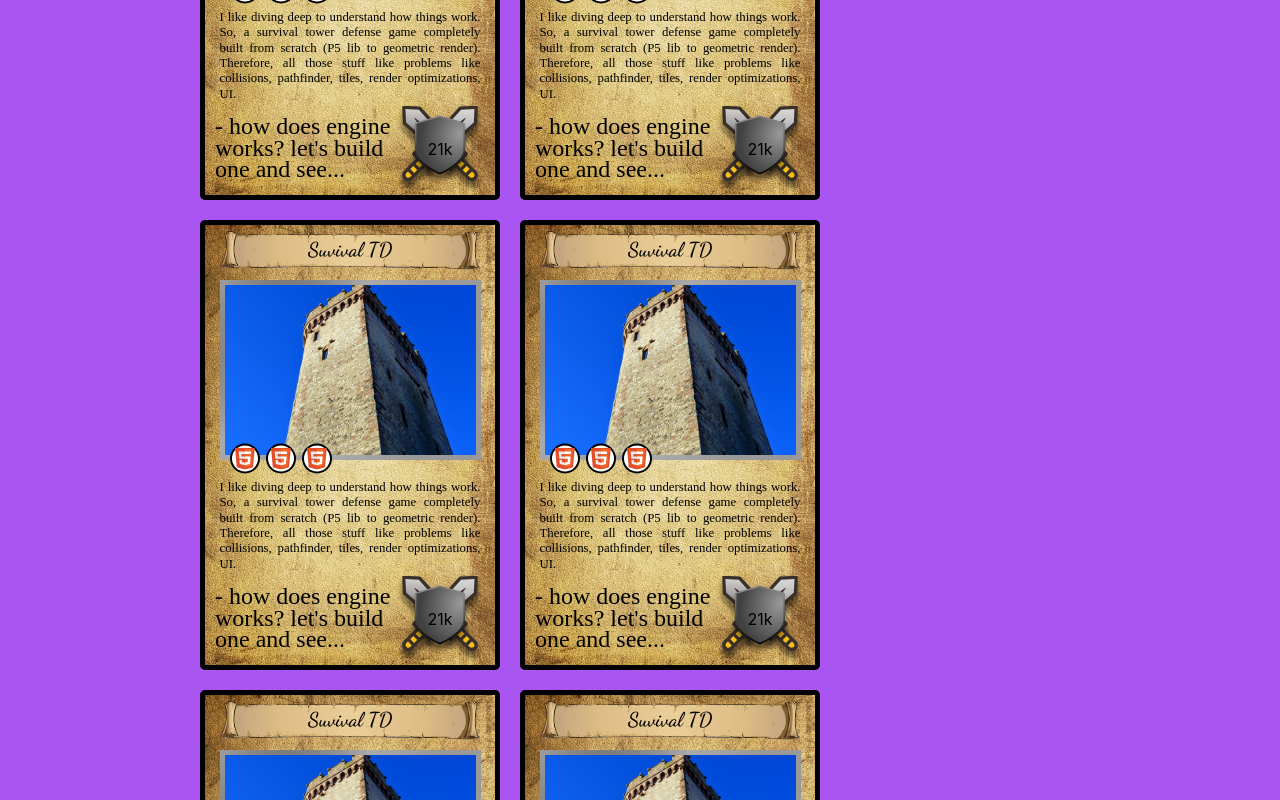
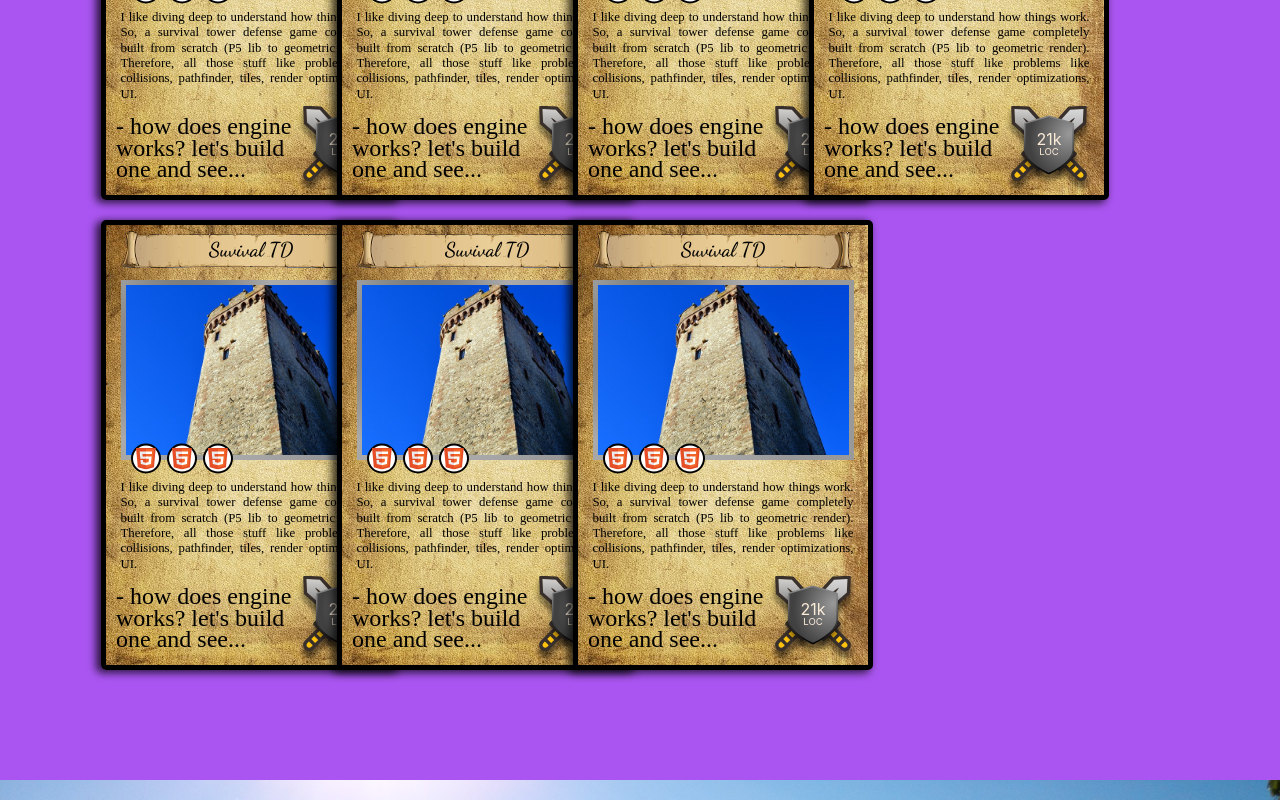
Before and after one commit to williampmb/william-barbosa, a React (Create React App) app: page / in a window 1280 px wide. Shown: the part 1240-2040 px from the top of the page. Built offline with nearby package versions, Linux system fonts and the light colour scheme; a web font is replaced by a local one.

Commit message:
overlapping cards

```diff
--- a/src/components/projects/Card.js
+++ b/src/components/projects/Card.js
@@ -2,24 +2,24 @@ import shield from "../../resource/shield-sword.svg";
 import htmlSvg from "../../resource/html.svg";
 import castle from "../../resource/castle.jpg";
 
-const Card = () => {
+const Card = ({index}) => {
     return (
-        <div className="card">
+        <div className="card" style={{zIndex:index}}>
             <div className="title">
-                <img className="title-banner" src="images/banner-title.png" />
+                <img className="title-banner" alt="banner" src="images/banner-title.png" />
                 <span className="title-txt">Suvival TD</span>
             </div>
             <div className="wrapper-image">
-                <img className="card-image" src={castle}></img>
+                <img className="card-image" src={castle} alt="castke"></img>
                 <div className="skills">
                     <div className="skill-content">
-                        <img src={htmlSvg} width="20px"></img>
+                        <img src={htmlSvg} width="20px" alt="svg"></img>
                     </div>
                     <div className="skill-content">
-                        <img src={htmlSvg} width="20px"></img>
+                        <img src={htmlSvg} width="20px" alt="svg2"></img>
                     </div>
                     <div className="skill-content">
-                        <img src={htmlSvg} width="20px"></img>
+                        <img src={htmlSvg} width="20px" alt="svg3"></img>
                     </div>
                 </div>
             </div>
@@ -37,8 +37,8 @@ const Card = () => {
                     - how does engine works? let's build one and see...
                 </span>
                 <div className="loc">
-                    <span className="loc-content">21k</span>
-                    <img src={shield} width="90px"></img>
+                    <span className="loc-content">21k  <span className="loc-name">loc</span></span>
+                    <img src={shield} alt="shield" width="90px"></img>
                 </div>
             </div>
         </div>
--- a/src/components/projects/index.js
+++ b/src/components/projects/index.js
@@ -6,12 +6,12 @@ const Projects = () => {
         <div id="projects" className="main-section projects">
             <div className="content">
                 <Card />
-                <Card />
-                <Card />
-                <Card />
-                <Card />
-                <Card />
-                <Card />
+                <Card index={1}/>
+                <Card index={2}/>
+                <Card index={3}/>
+                <Card index={4}/>
+                <Card index={5}/>
+                <Card index={6}/>
             </div>
         </div>
     );
--- a/src/components/projects/style.css
+++ b/src/components/projects/style.css
@@ -12,11 +12,13 @@
     display: flex;
     flex-direction: row;
     flex-wrap: wrap;
-    max-width: 900px;
+    max-width: 950px;
 }
 
 .card {
-    margin: 10px;
+    margin-left: -4rem;
+    margin-top:10px;
+    margin-bottom: 10px;
     background-image: url("../../resource/card-texture.jpg");
     background-size: cover;
     background-position: center;
@@ -30,6 +32,7 @@
     display: flex;
     flex-direction: column;
     justify-content: center;
+    box-shadow: -4px 2px 8px 1px rgba(0, 0, 0, 0.75);
 }
 
 .title {
@@ -139,9 +142,19 @@
 
 .loc-content {
     position: absolute;
-    transform: translateX(50%), translateY(50%);
+    display: flex;
+    flex-wrap: wrap;
     justify-content: center;
     align-items: center;
+    line-height: 1;
+    color:antiquewhite;
+    margin-bottom: 10px;
+    width: 2rem;
+}
+
+.loc-name{
+    text-transform: uppercase;
+    font-size: 0.6rem;
 }
 .tought {
     display: flex;
```
